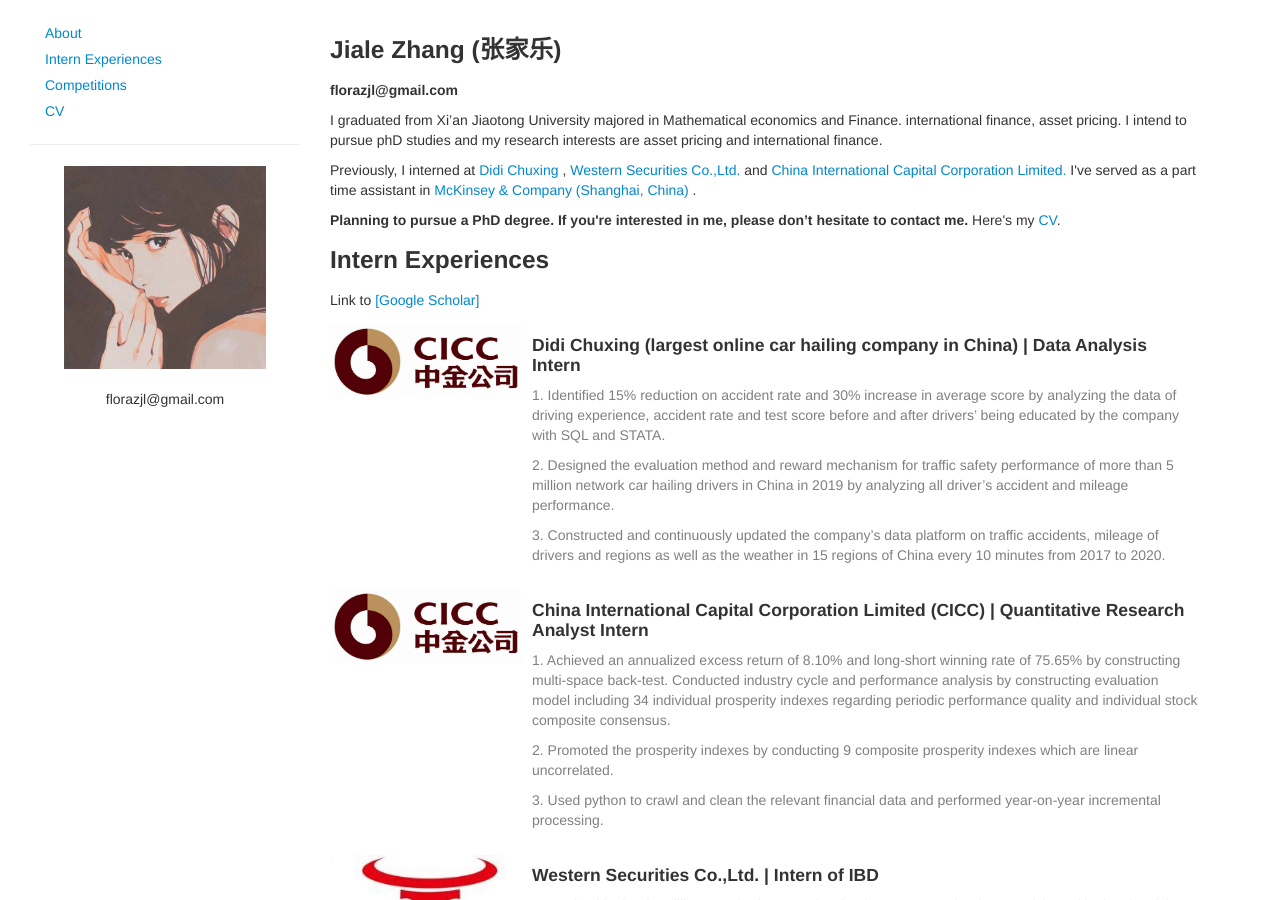
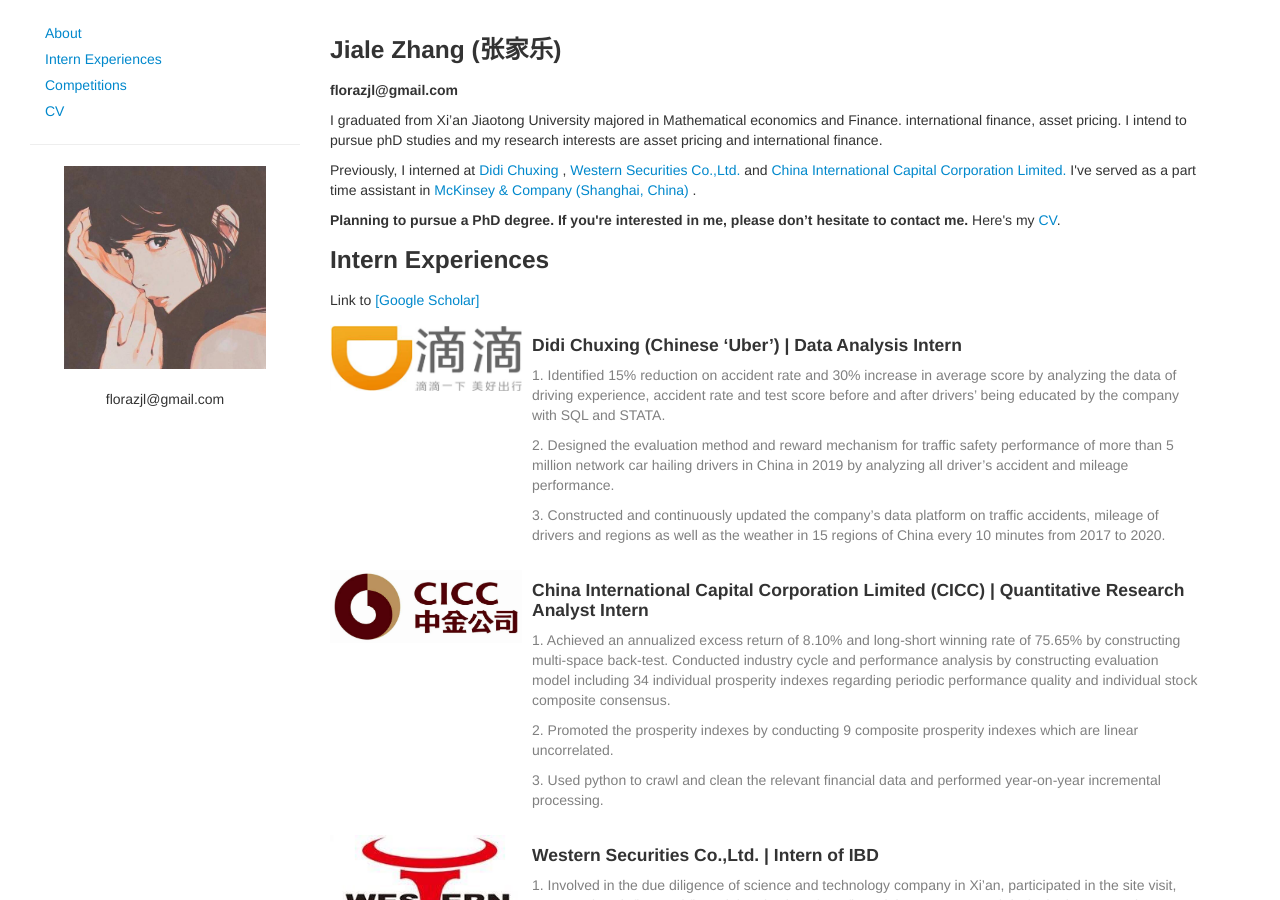
Before and after one commit to Jiale-Zhang/jiale-zhang.github.io, a Jekyll site: the page index.html, which Jekyll copies as it is, in a window 1280 px wide and 900 px high. Built offline with Jekyll 4.4.1, drawn with Linux system fonts in a browser that asks for light colours.

Commit message:
Update index.html

```diff
--- a/index.html
+++ b/index.html
@@ -119,12 +119,12 @@
             </p>
                <div class="media">
                 <a class="pull-left">
-                    <img class="media-object" src="./assets_files/cicc.jpg" width="192px" height="112px">
+                    <img class="media-object" src="./didi-chuxing.png" width="192px" height="112px">
                 </a>
                 <div class="media-body">
                     <p class="media-heading">
                         <strong>
-                        <h4> Didi Chuxing (largest online car hailing company in China) |  Data Analysis Intern  </h4>
+                        <h4> Didi Chuxing (Chinese ‘Uber’) |  Data Analysis Intern  </h4>
                      </strong>
                     </p>
                     <p class="abstract-text" style="color:#808080">
```
